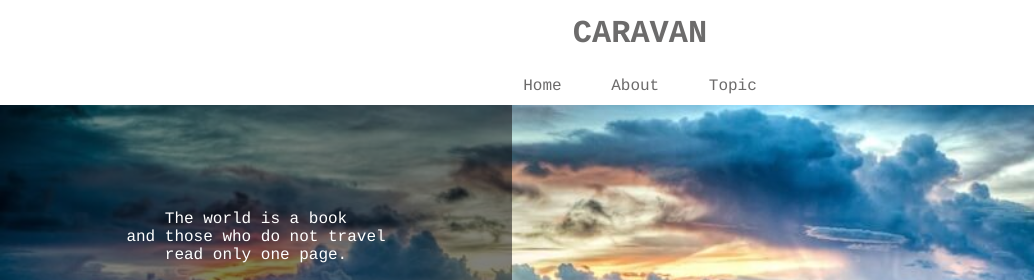
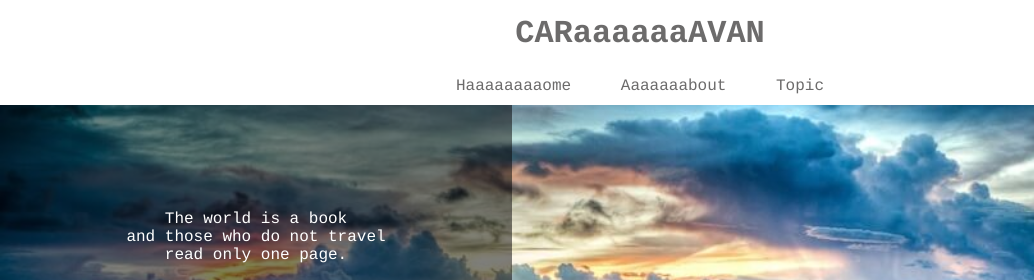
Before and after one commit to rsudo1005/webcamp, a plain HTML site: page caravan/index.html in a window 1280 px wide. Shown: the top 280 px of the page, 0-1034 px from the left. Drawn offline with Linux system fonts and the light colour scheme.

Commit message:
文言修正

```diff
--- a/caravan/index.html
+++ b/caravan/index.html
@@ -13,7 +13,7 @@
   <!-- header -->
   <header>
     <h1 class="headline">
-      <a href="index.html">CARAVAN</a>
+      <a href="index.html">CARaaaaaaAVAN</a>
     </h1>
     <div class="social">
       <i class="fab fa-facebook-square"></i>
@@ -24,9 +24,9 @@
   <nav>
     <ul class="nav-list">
       <li class="nav-list-item">
-        <a href="index.html">Home</a>
+        <a href="index.html">Haaaaaaaaome</a>
       </li>
-      <li class="nav-list-item">About</li>
+      <li class="nav-list-item">Aaaaaaabout</li>
       <li class="nav-list-item">Topic</li>
     </ul>
   </nav>
```
